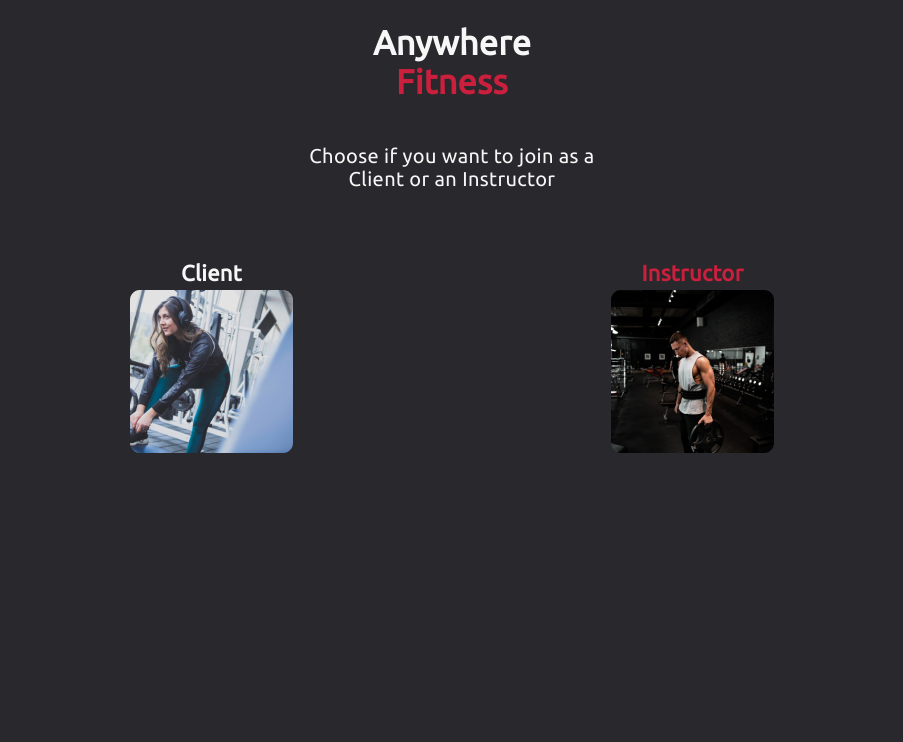
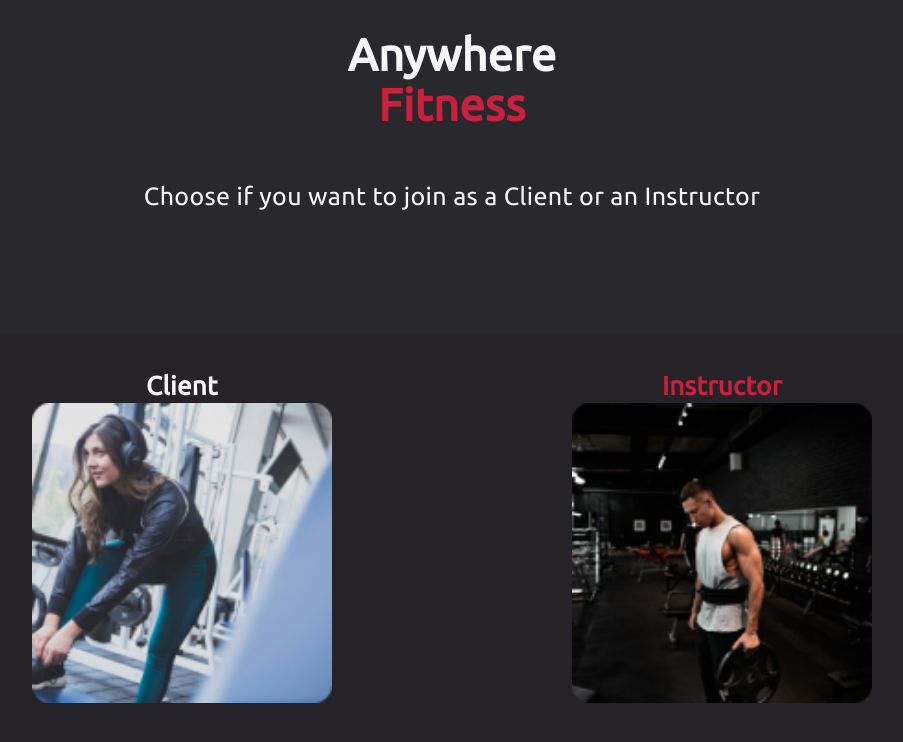
Before and after one commit to rbabaci1/Anywhere-Fitness, a React (Create React App) app in the folder anywhere-fitness/: page /accountType in a window 1280 px wide. Shown: the top 742 px of the page, without its empty margins (188-1091 px from the left). Built offline with nearby package versions, Linux system fonts and the light colour scheme.

Commit message:
add media queries to account type page

```diff
--- a/anywhere-fitness/src/Pages/AccountType/Components/AccountType.js
+++ b/anywhere-fitness/src/Pages/AccountType/Components/AccountType.js
@@ -9,9 +9,15 @@ import Instructor from '../../../ReusableComponents/Instructor';
 const MainContent = styled.div`
   display: flex;
   justify-content: space-evenly;
+  flex-wrap: wrap;
 
   a {
     text-decoration: none;
+  }
+  @media only screen and (min-width: 500px) {
+    margin-top: 100px;
+    padding: 20px 0 30px 0;
+    background: #252327;
   }
 `;
 
--- a/anywhere-fitness/src/Pages/LoginPage/LoginPage.js
+++ b/anywhere-fitness/src/Pages/LoginPage/LoginPage.js
@@ -25,30 +25,6 @@ const LoginFormContainer = styled(FormDefaultStyle)`
 
   /*********** Media queries ************/
   @media only screen and (min-width: 500px) {
-    h1 {
-      font-size: 45px;
-      line-height: 50px;
-    }
-    p {
-      font-size: 25px;
-      width: 90%;
-      line-height: 30px;
-    }
-    form {
-      width: 90%;
-      max-width: 700px;
-
-      label {
-        font-size: 24px;
-        margin-bottom: 30px;
-
-        input {
-          margin-top: 5px;
-          height: 60px;
-          font-size: 22px;
-        }
-      }
-    }
     .button {
       margin-top: 100px;
 
--- a/anywhere-fitness/src/Pages/ReusableStyling/FormDefaultStyle.js
+++ b/anywhere-fitness/src/Pages/ReusableStyling/FormDefaultStyle.js
@@ -12,6 +12,12 @@ export const FormDefaultStyle = styled.div`
     text-align: center;
     letter-spacing: 0.36px;
     color: #f7f7f7;
+
+    @media only screen and (min-width: 501px) {
+      font-size: 25px !important;
+      width: 90%;
+      line-height: 30px;
+    }
   }
 
   form {
@@ -19,6 +25,10 @@ export const FormDefaultStyle = styled.div`
     flex-direction: column;
     width: 330px;
     margin-top: 30px;
+    @media only screen and (min-width: 500px) {
+      width: 90%;
+      max-width: 700px;
+    }
 
     label {
       display: flex;
@@ -29,6 +39,10 @@ export const FormDefaultStyle = styled.div`
       line-height: 20px;
       letter-spacing: 0.36px;
       margin-bottom: 13px;
+      @media only screen and (min-width: 500px) {
+        font-size: 24px;
+        margin-bottom: 30px;
+      }
 
       input {
         border-radius: 3px;
@@ -39,6 +53,11 @@ export const FormDefaultStyle = styled.div`
         background: inherit;
         color: #f7f7f7;
         font-family: Ubuntu;
+        @media only screen and (min-width: 500px) {
+          margin-top: 5px;
+          height: 60px;
+          font-size: 22px;
+        }
       }
     }
   }
--- a/anywhere-fitness/src/ReusableComponents/Client.js
+++ b/anywhere-fitness/src/ReusableComponents/Client.js
@@ -5,6 +5,7 @@ import clientImage from '../Pages/Images/clientImage.png';
 
 const ClientContainer = styled.div`
   text-align: center;
+  margin: 20px;
 
   h2 {
     font-style: normal;
@@ -15,6 +16,16 @@ const ClientContainer = styled.div`
     letter-spacing: 0.36px;
     color: #f7f7f7;
     margin: 0 0 5px 0;
+
+    @media only screen and (min-width: 500px) {
+      font-size: 26px;
+    }
+  }
+
+  img {
+    @media only screen and (min-width: 500px) {
+      width: 300px;
+    }
   }
 `;
 
--- a/anywhere-fitness/src/ReusableComponents/Header.js
+++ b/anywhere-fitness/src/ReusableComponents/Header.js
@@ -19,6 +19,10 @@ const HeaderContainer = styled.div`
       text-align: center;
       letter-spacing: 0.36px;
       color: #f7f7f7;
+      @media only screen and (min-width: 500px) {
+        font-size: 25px;
+        width: 100%;
+      }
     }
   }
 `;
--- a/anywhere-fitness/src/ReusableComponents/Instructor.js
+++ b/anywhere-fitness/src/ReusableComponents/Instructor.js
@@ -5,7 +5,7 @@ import instructorImage from '../Pages/Images/instructorImage.png';
 
 const InstructorContainer = styled.div`
   text-align: center;
-
+  margin: 20px;
   h2 {
     font-style: normal;
     font-weight: bold;
@@ -15,6 +15,15 @@ const InstructorContainer = styled.div`
     letter-spacing: 0.36px;
     color: #f7f7f7;
     margin: 0 0 5px 0;
+    @media only screen and (min-width: 500px) {
+      font-size: 26px;
+    }
+  }
+
+  img {
+    @media only screen and (min-width: 500px) {
+      width: 300px;
+    }
   }
 `;
 
--- a/anywhere-fitness/src/ReusableComponents/Logo.js
+++ b/anywhere-fitness/src/ReusableComponents/Logo.js
@@ -12,6 +12,10 @@ const LogoContainer = styled.div`
     letter-spacing: 0.36px;
     color: #f7f7f7;
 
+    @media only screen and (min-width: 500px) {
+      font-size: 45px;
+      line-height: 50px;
+    }
     span {
       color: #ca1f3d;
     }
```
